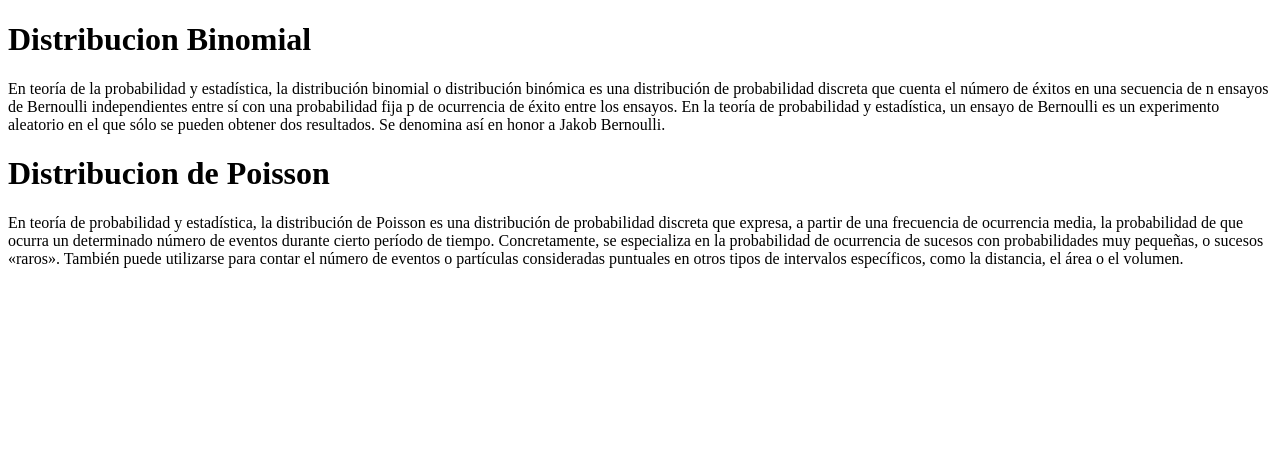
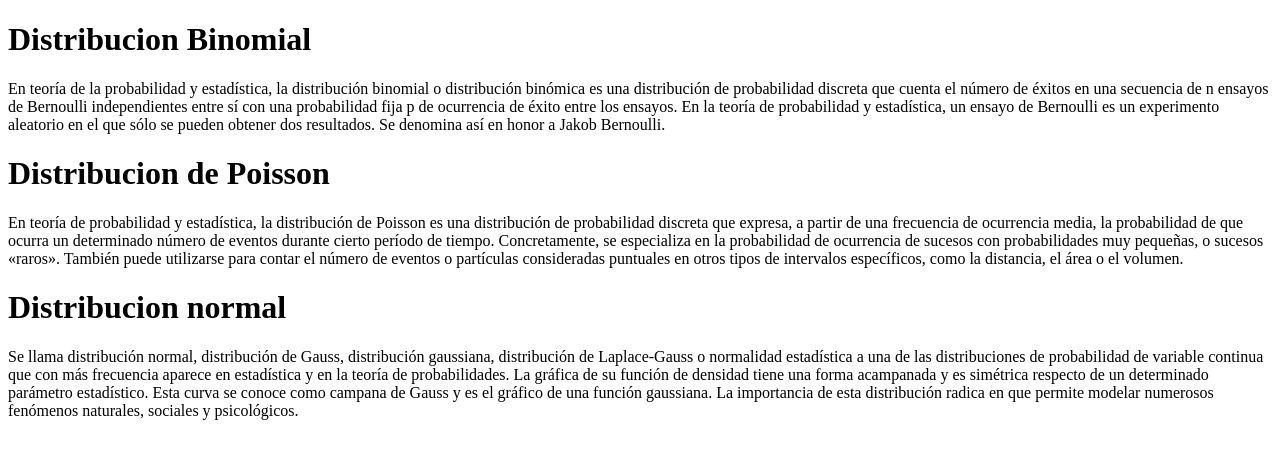
Before and after one commit to alanbtcz/test2a, a plain HTML site: page index.html in a window 1280 px wide. Drawn offline with Linux system fonts and the light colour scheme.

Commit message:
Se modifico el index

```diff
--- a/index.html
+++ b/index.html
@@ -15,6 +15,13 @@
 
     <h1>Distribucion de Poisson</h1>
         <p>En teoría de probabilidad y estadística, la distribución de Poisson es una distribución de probabilidad discreta que expresa, a partir de una frecuencia de ocurrencia media, la probabilidad de que ocurra un determinado número de eventos durante cierto período de tiempo. Concretamente, se especializa en la probabilidad de ocurrencia de sucesos con probabilidades muy pequeñas, o sucesos «raros». También puede utilizarse para contar el número de eventos o partículas consideradas puntuales en otros tipos de intervalos específicos, como la distancia, el área o el volumen.</p>
+
+        <h1>Distribucion normal</h1>
+        <p>Se llama distribución normal, distribución de Gauss, distribución gaussiana, distribución de Laplace-Gauss o normalidad estadística a una de las distribuciones de probabilidad de variable continua que con más frecuencia aparece en estadística y en la teoría de probabilidades.
+
+            La gráfica de su función de densidad tiene una forma acampanada y es simétrica respecto de un determinado parámetro estadístico. Esta curva se conoce como campana de Gauss y es el gráfico de una función gaussiana.
+
+            La importancia de esta distribución radica en que permite modelar numerosos fenómenos naturales, sociales y psicológicos.</p>
 </body>
 
 </html>
```
